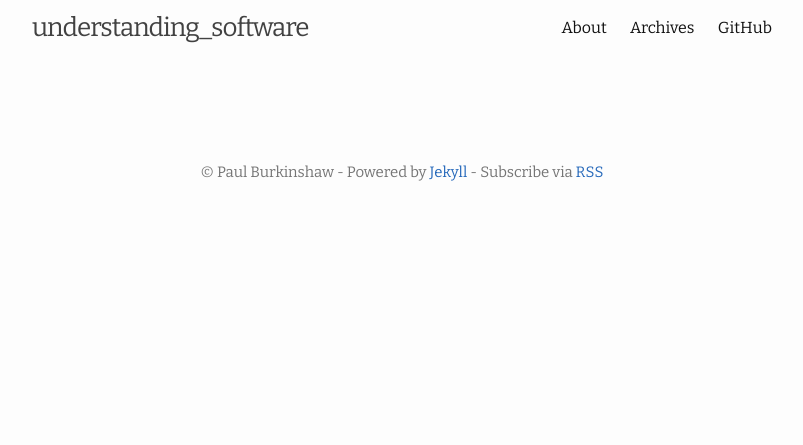
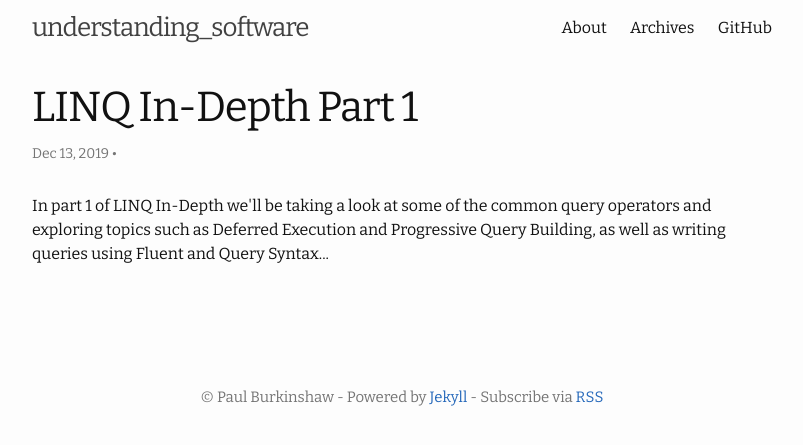
Before and after one commit to paulburkinshaw/understanding-software, a Jekyll site: the page built from index.html, in a window 1280 px wide. Shown: the top 445 px of the page, without its empty margins (238-1041 px from the left). Built offline with Jekyll 4.4.1, drawn with Linux system fonts in a browser that asks for light colours; the list of posts is cut into pages by our own code; part of the change alters nothing that is shown.

Commit message:
Publish LINQ In-Depth Part 1

```diff
--- a/_drafts/linq-in-depth-part1.markdown
+++ b/_posts/2019-12-13-linq-in-depth-part1.markdown
@@ -1,8 +1,8 @@
 ---
 layout: post
-title:  "LINQ In-Depth Part 1: Common LINQ Operators"
-date:   2020-02-01 15:27:16 +0100
-categories: Programming
+title:  "LINQ In-Depth Part 1"
+date:   2019-12-13 15:27:16 +0100
+categories: [csharp, programming, dotnet]
 comments: true
 excerpt: "In part 1 of LINQ In-Depth we'll be taking a look at some of the common query operators and exploring topics such as Deferred Execution and Progressive Query Building, as well as writing queries using Fluent and Query Syntax..."
 # classes: wide
@@ -17,7 +17,7 @@ When C# 3.0 was released in 2007 it marked a big change for the language. It was
 This is the first in a series of articles where we'll be taking an in depth look at LINQ. In this post we'll be taking a look at some of the common query operators such as `Select`, `GroupBy` and `Where` and exploring topics such as *Deferred Execution* and *Progressive Query Building*, as well as writing queries using Fluent and Query Syntax.
 
 I think one of the best ways to learn something is by actually doing it so I encourage you to open up Visual Studio (or your IDE of choice) and run the code as we go.
-You can find the full source code for this article in the following Gist repo:
+You can find the full source code for this article in the accompanying GitHub repo [here](https://github.com/paulburkinshaw/linq-in-depth-part-1).
 
 ---
 
@@ -46,6 +46,9 @@ In this demo we'll be writing code using *local* queries (termed LINQ to Objects
 The classes and collections we'll be working with are as follows:
 
 {% highlight c# %}
+using System;
+using System.Collections.Generic;
+
 public class Product
 {
     public string Name { get; set; }
@@ -81,6 +84,7 @@ Category: <category_name>
 To achieve the above we can do the following in LINQ:
 
 {% highlight csharp %}
+using System.Linq;
 
 // Fluent / Method syntax
 var result = products.GroupBy(p => p.Category);
@@ -465,6 +469,7 @@ We've also introduced anothe operator: `Distinct` which returns an input sequenc
 Lets have a look at the end result, to stay true to the API theme of this feature we'll serialize the resulting object into a JSON string using the `JsonSerializer` class which is part of the `System.Text.Json` namespace (.NET Core 3.0 onwards) and write it out to the console.
 
 {% highlight csharp %}
+using System.Text.Json;
 
 var json = JsonSerializer.Serialize(result, new JsonSerializerOptions() { WriteIndented = true });
 
```
